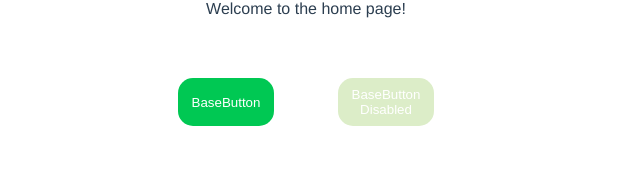
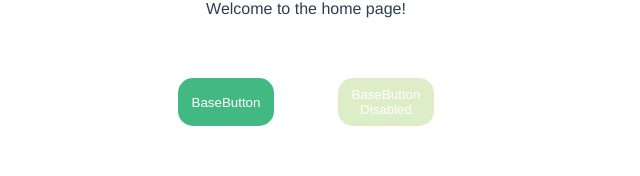
Before and after one commit to Anouar123/vue-tp-3, a Vue app: page / in a window 1280 px wide. Shown: the part 156-332 px from the top of the page, without its empty margins (334-974 px from the left). Built offline with nearby package versions, Linux system fonts and the light colour scheme.

Commit message:
Ex 8: color palette and prop for BaseButton

```diff
--- a/src/App.vue
+++ b/src/App.vue
@@ -1,17 +1,14 @@
 <template>
   <base-layout/>
   <home-page />
-  <base-button/>
 </template>
 
 <script>
-import BaseButton from './components/BaseButton.vue';
 import BaseLayout from './layout/BaseLayout.vue';
 import HomePage from './pages/HomePage.vue'
 export default {
   name: 'App',
   components: {
-    'base-button': BaseButton,
     'base-layout': BaseLayout,
     'home-page': HomePage
   }
--- /dev/null
+++ b/src/components/AsyncButton.vue
@@ -0,0 +1,42 @@
+<template>
+<base-button
+    :disabled="isPending"
+    :btn-color="colorPalette"
+    @click.stop.prevent="handleClick"
+  >
+    <font-awesome-icon
+      v-if="isPending"
+      :icon="['fas', 'circle-notch']"
+      pulse
+    />
+
+    <slot />
+  </base-button>
+</template>
+
+<script>
+import BaseButton from './BaseButton.vue'
+const colorPalette = {
+  primary: { bg: '#42b983', hoverBg: '#4cce93', focusBorder: '#47d696' },
+  warn: { bg: '#ff5722', hoverBg: '#ff7043', focusBorder: '#ff8a65' },
+  danger: { bg: '#e53935', hoverBg: '#ef5350', focusBorder: '#e57373' },
+}
+export default {
+  name: 'AsyncButton',
+  components: {
+      'base-button': BaseButton
+      },
+  inheritAttrs: false,
+  data: () => ({
+      colorPalette
+  }),
+
+  methods: {
+    handleClick () {
+      const originalOnClick = /** @type {() => Promise<void>} */ (this.$attrs.onClick)
+      this.isPending = true
+      originalOnClick().finally(() => { this.isPending = false })
+    }
+  }
+}
+</script>
--- a/src/components/BaseButton.vue
+++ b/src/components/BaseButton.vue
@@ -1,11 +1,17 @@
 <template>
   <div id="buttons">
-    <button id="base-button">
+    <button
+    id="base-button"
+    class="button"
+    :style="cssVars"
+    >
       BaseButton
     </button>
     <button
     id="base-button-disabled"
     disabled
+    class="button"
+    :style="cssVars"
     >
       BaseButton Disabled
     </button>
@@ -16,11 +22,23 @@
 export default {
   name: 'BaseButton',
   components: {
+  },
+  props: {
+    btnColor: Object
+  },
+  computed: {
+    cssVars() {
+      return {
+        '--bg-color-primary': this.btnColor.primary.bg,
+        '--bg-hover-color-primary': this.btnColor.primary.hoverBg,
+        '--bg-focus-color-primary': this.btnColor.primary.focusBorder,
+      }
+    }
   }
 }
 </script>
 
-<style>
+<style scoped>
 #buttons {
   width: 20rem;
   display: flex;
@@ -28,22 +46,30 @@ export default {
   align-items: center;
   margin: 0 auto;
 }
-#base-button, #base-button-disabled {
+.button {
   border: 1px solid transparent;
   border-radius: 15px;
   text-align: center;
+  cursor: pointer;
   color: #fff;
   margin-top: 60px;
   height: 3rem;
   width: 6rem;
 }
-#base-button {
-  background-color: #00c853;
-}
-#base-button:hover {
-  background-color: #2e7d32;
-}
 #base-button-disabled {
   background-color: #dcedc8;
 }
+#base-button {
+  background-color: var(--bg-color-primary);
+}
+#base-button:hover {
+  background-color: var(--bg-hover-color-primary);
+}
+.button:focus {
+  border: var(--bg-focus-color-primary);
+}
+/* .button-primary {
+  background-color: #42b983;
+}
+ */
 </style>
--- a/src/pages/HomePage.vue
+++ b/src/pages/HomePage.vue
@@ -1,13 +1,21 @@
 <template>
-<div id="home-page">Welcome to the home page!</div>
+    <div id="home-page">Welcome to the home page!</div>
+    <async-button />
 </template>
 
 <script>
-
+import AsyncButton from '../components/AsyncButton.vue';
 export default {
   name: 'HomePage',
   components: {
-  }
+    'async-button': AsyncButton,
+  },
+  props: {
+    color: {
+      type: String,
+      default: 'primary'
+    }
+  },
 }
 </script>
 
```
